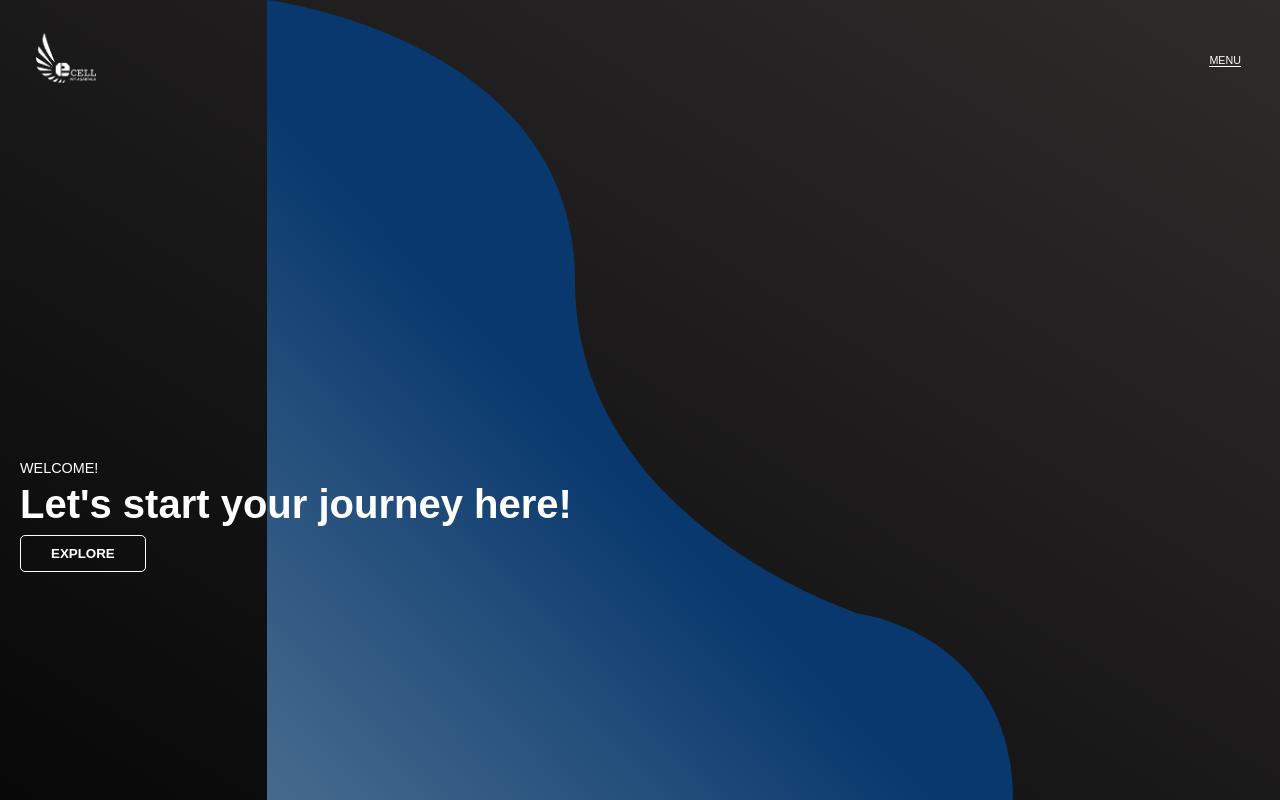
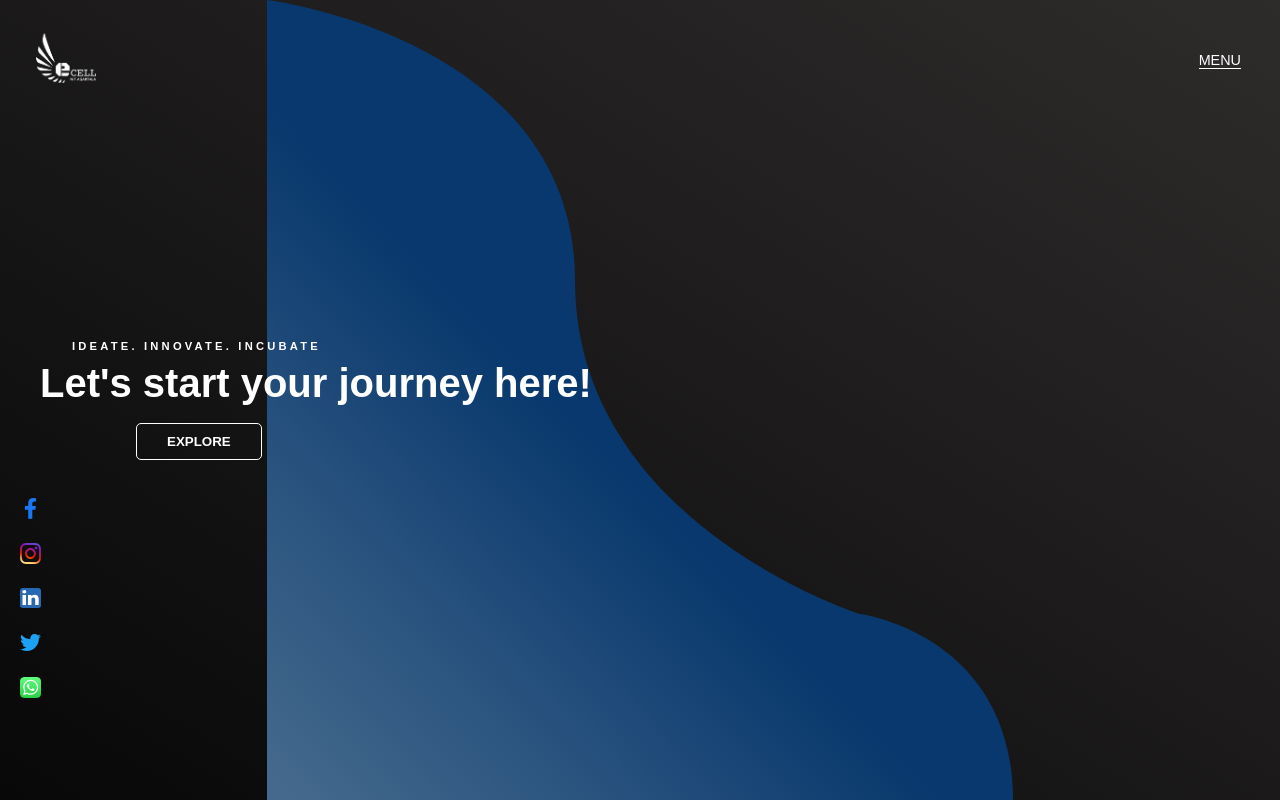
Before and after one commit to Abhishekucs/ecellwebsite, a plain HTML site: page index.html in a window 1280 px wide. Drawn offline with Linux system fonts and the light colour scheme; a web font is replaced by a local one.

Commit message:
some changes

```diff
--- a/css/style.scss
+++ b/css/style.scss
@@ -46,6 +46,7 @@ html,body{
                     margin-right: 9px;
                     border-bottom: 1px white solid;
                     h6{
+                        font-size: 0.9rem;
                         font-weight: 500;
                     }
                 }
@@ -67,22 +68,26 @@ html,body{
             }
         }
         .content{
-            grid-column-start: 1;
-            grid-column-end: 6;
-            grid-row-start: 4;
-            grid-row-end: 6;
+            grid-column-start: 2;
+            grid-column-end: 5;
+            grid-row-start: 3;
+            grid-row-end: 5;
+            align-self: center;
+            margin-bottom: 5rem;
             color: white;
             padding: 20px;
             h6{
-                margin-bottom: 7px;
-                font-weight: 500;
-                font-size: 0.9rem;
+                margin-bottom: 0.6rem;
+                font-weight: 600;
+                font-size: 0.7rem;
+                margin-left: 2rem;
+                letter-spacing: 0.2rem;
             }
             h1{
                 font-weight: 800;
                 font-size: 40px;
                 line-height: 42px;
-                margin-bottom: 10px;
+                margin-bottom: 1.2rem;
             }
             button{
                 border: none;
@@ -92,6 +97,20 @@ html,body{
                 color: white;
                 font-weight: 800;
                 padding: 10px 30px;
+                margin-left: 6rem;
+            }
+        }
+        .social-media{
+            grid-column-start: 2;
+            grid-column-end: 3;
+            grid-row-start: 4;
+            grid-row-end: 5;
+            align-self: center;
+            display: flex;
+            flex-direction: column;
+            img{
+                margin-bottom: 1.5rem;
+                width: 1.3rem;
             }
         }
     }
--- a/index.html
+++ b/index.html
@@ -18,17 +18,24 @@
                     <div class="name">
                         <h6>MENU</h6>
                     </div>
-                    <div class="bar">
+                    <!-- <div class="bar">
                         <div class="hamburger_1"></div>
                         <div class="hamburger_2"></div>
                         <div class="hamburger_3"></div>
-                    </div>
+                    </div> -->
                 </div>
             </div>
             <div class="content">
-                <h6>WELCOME!</h6>
+                <h6>IDEATE. INNOVATE. INCUBATE</h6>
                 <h1>Let's start your journey here!</h1>
                 <button>EXPLORE</button>
+            </div>
+            <div class="social-media">
+                <img src="./img/SVG/facebook_color.svg" alt="facebook">
+                <img src="./img/SVG/Instagram_color.svg" alt="instagram">
+                <img src="./img/SVG/linkedln_color.svg" alt="linkedln">
+                <img src="./img/SVG/twitter_color.svg" alt="twitter">
+                <img src="./img/SVG/whatspp_color.svg" alt="whatspp">
             </div>
         </section>
     </div>
```
Also changed, not shown: css/style.css, img/SVG/Instagram_color.svg (added), img/SVG/facebook.svg (added), img/SVG/facebook_color.svg (added), img/SVG/linkedln_color.svg (added), img/SVG/twitter_color.svg (added), img/SVG/whatspp_color.svg (added), 1 other file.
